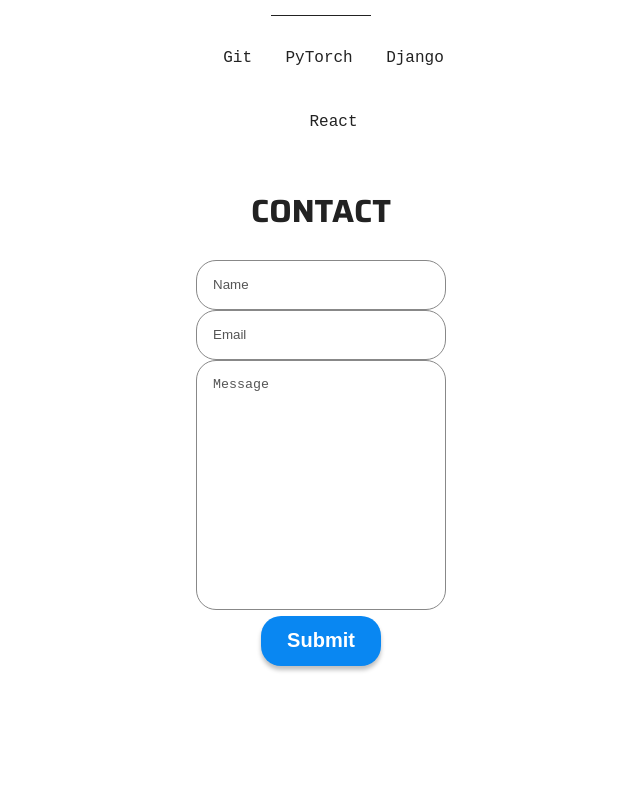
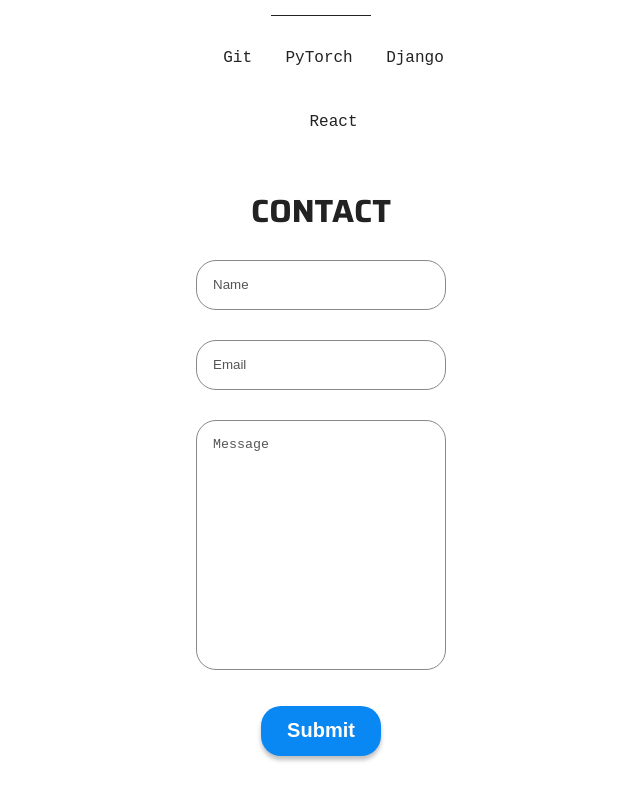
Before and after one commit to Wilsdawg1212/personal_website, a React (Vite) app: page / in a window 1280 px wide. Shown: the part 2229-3029 px from the top of the page, without its empty margins (319-959 px from the left). Before the commit the page ends 2955 px from the top, so only its background shows below. Built offline with nearby package versions, Linux system fonts and the light colour scheme.

Commit message:
Contact done

```diff
--- a/src/sections/Contact/ContactStyles.module.css
+++ b/src/sections/Contact/ContactStyles.module.css
@@ -4,7 +4,7 @@
     text-align: center;
 }
 
-.form {
+form {
     display: flex;
     flex-direction: column;
     gap: 30px;
@@ -49,3 +49,12 @@ input[type='submit'] {
     ease-in-out;
     margin: auto;
 }
+
+input[type='submit']:hover {
+    transform: scale(1.05);
+}
+
+input[type='submit']:active {
+    transform: translateY(2px);
+    box-shadow: 0 2px 2px rgba(0, 0, 0, 0.25);
+}
```
